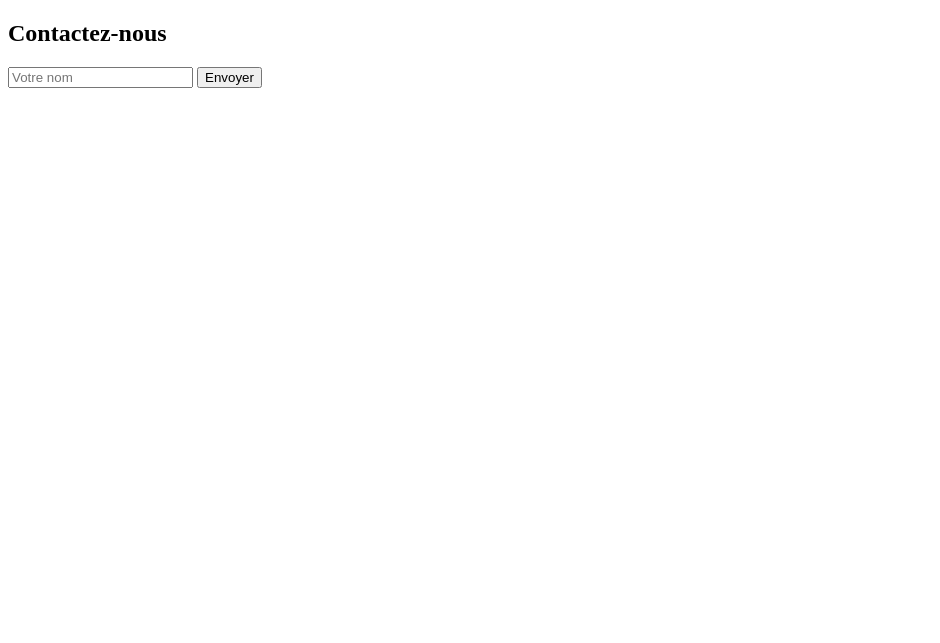
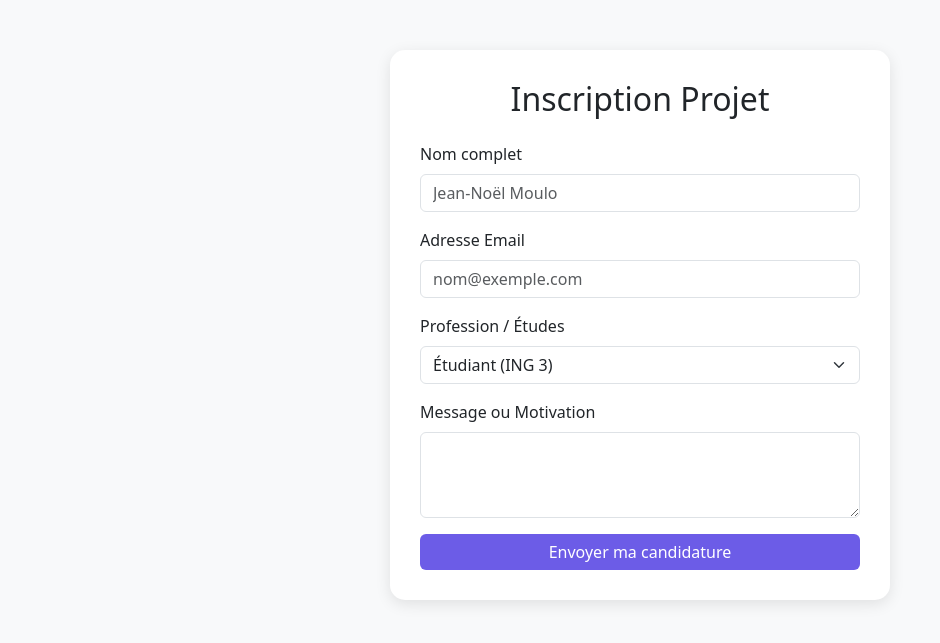
Before and after one commit to Yapi41/mon-projetDocker, a Flask app: page / in a window 1280 px wide. Shown: the top 643 px of the page, without its empty margins (0-940 px from the left). Run offline with Flask 3, Linux system fonts and the light colour scheme.

Commit message:
Update: index v2

```diff
--- a/app/templates/index.html
+++ b/app/templates/index.html
@@ -1,16 +1,56 @@
 <!DOCTYPE html>
-<html>
+<html lang="fr">
 <head>
-    <title>Mon Formulaire Flask</title>
+    <meta charset="UTF-8">
+    <meta name="viewport" content="width=device-width, initial-scale=1.0">
+    <title>Portail d'Innovation</title>
+    <link href="https://cdn.jsdelivr.net/npm/bootstrap@5.3.0/dist/css/bootstrap.min.css" rel="stylesheet">
+    <style>
+        body { background-color: #f8f9fa; }
+        .form-container { max-width: 500px; margin: 50px auto; background: white; padding: 30px; border-radius: 15px; box-shadow: 0 4px 15px rgba(0,0,0,0.1); }
+        .btn-primary { background-color: #6c5ce7; border: none; }
+        .btn-primary:hover { background-color: #a29bfe; }
+    </style>
 </head>
 <body>
-    <h2>Contactez-nous</h2>
-    <form method="POST">
-        <input type="text" name="nom" placeholder="Votre nom" required>
-        <button type="submit">Envoyer</button>
-    </form>
-    {% if message %}
-        <p style="color: green;">{{ message }}</p>
-    {% endif %}
+
+<div class="container">
+    <div class="form-container">
+        <h2 class="text-center mb-4">Inscription Projet</h2>
+
+        {% if message %}
+            <div class="alert alert-success text-center">{{ message }}</div>
+        {% endif %}
+
+        <form method="POST">
+            <div class="mb-3">
+                <label class="form-label">Nom complet</label>
+                <input type="text" name="nom" class="form-control" placeholder="Jean-Noël Moulo" required>
+            </div>
+
+            <div class="mb-3">
+                <label class="form-label">Adresse Email</label>
+                <input type="email" name="email" class="form-control" placeholder="nom@exemple.com" required>
+            </div>
+
+            <div class="mb-3">
+                <label class="form-label">Profession / Études</label>
+                <select name="profession" class="form-select">
+                    <option value="Etudiant">Étudiant (ING 3)</option>
+                    <option value="Ingenieur">Ingénieur</option>
+                    <option value="Developpeur">Développeur</option>
+                </select>
+            </div>
+
+            <div class="mb-3">
+                <label class="form-label">Message ou Motivation</label>
+                <textarea name="message_text" class="form-control" rows="3"></textarea>
+            </div>
+
+            <button type="submit" class="btn btn-primary w-100">Envoyer ma candidature</button>
+        </form>
+    </div>
+</div>
+
 </body>
 </html>
```
